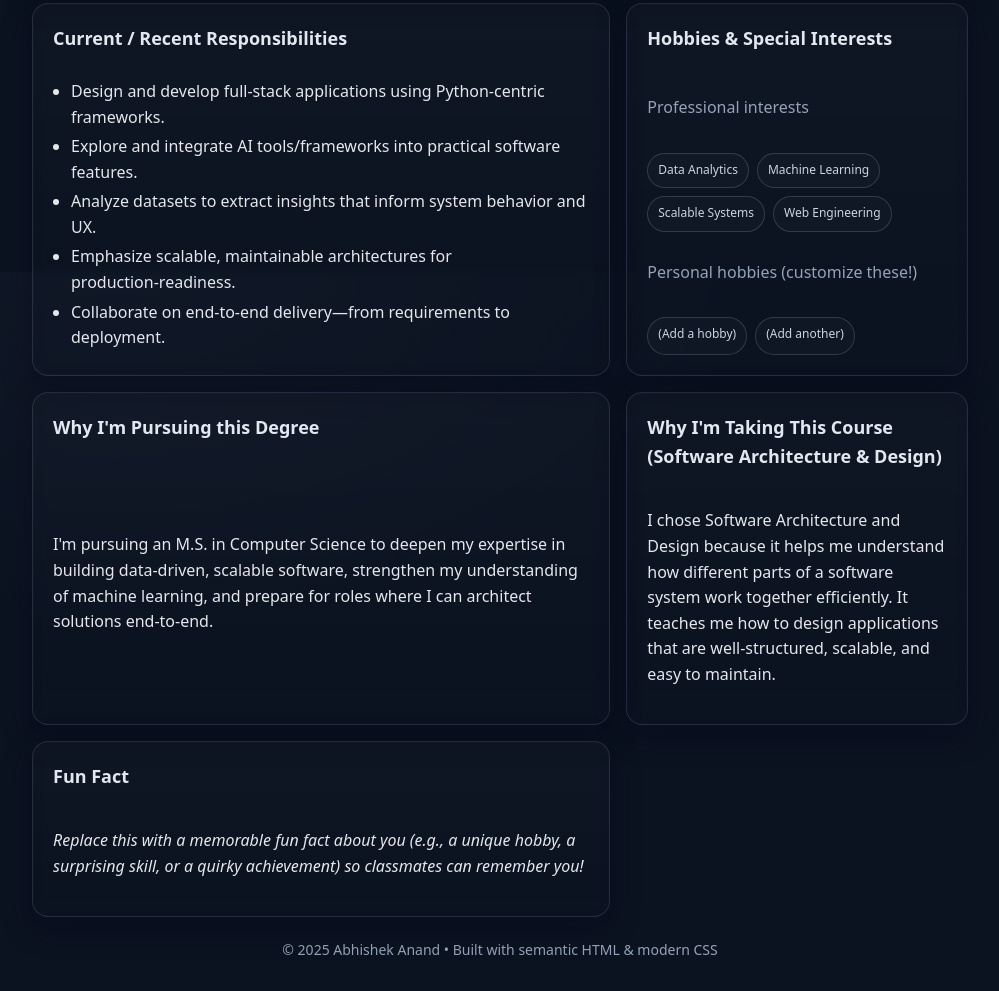
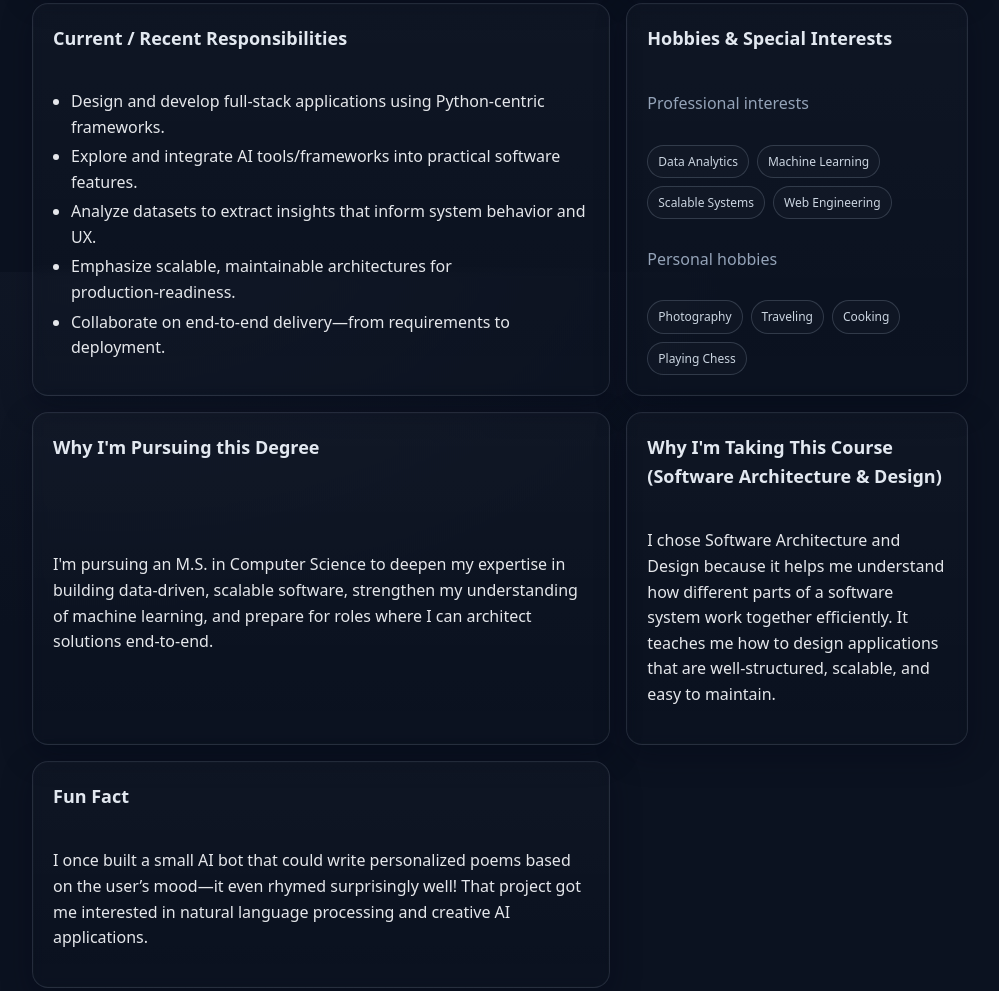
Before and after one commit to abhishekraj2028/abhishekraj2028.github.io, a plain HTML site: page index.html in a window 1280 px wide. Shown: the part 528-1519 px from the top of the page, without its empty margins (140-1139 px from the left). Drawn offline with Linux system fonts and the light colour scheme.

Commit message:
Revise hobbies and fun fact in index.html
Updated personal hobbies section and fun fact.

```diff
--- a/index.html
+++ b/index.html
@@ -60,14 +60,12 @@
 
     .footer{margin-top:22px;color:var(--muted);font-size:14px;text-align:center}
 
-    /* a11y focus */
     a,button,[tabindex] { outline: none; }
     a:focus-visible, button:focus-visible, [tabindex]:focus-visible{ box-shadow:0 0 0 3px var(--ring); border-radius:10px }
 
     .tags{display:flex;flex-wrap:wrap;gap:8px}
     .tag{border:1px solid rgba(148,163,184,.25);padding:6px 10px;border-radius:999px;font-size:12px;color:#cbd5e1;background:rgba(255,255,255,.02)}
 
-    /* small badge row */
     .badges{display:flex;gap:8px;flex-wrap:wrap}
     .badge{font-size:12px;color:#a5b4fc;background:rgba(99,102,241,.1);border:1px solid rgba(99,102,241,.2);padding:6px 10px;border-radius:999px}
 
@@ -132,10 +130,12 @@
           <span class="tag">Scalable Systems</span>
           <span class="tag">Web Engineering</span>
         </div>
-        <p class="muted">Personal hobbies (customize these!)</p>
+        <p class="muted">Personal hobbies</p>
         <div class="tags">
-          <span class="tag">(Add a hobby)</span>
-          <span class="tag">(Add another)</span>
+          <span class="tag">Photography</span>
+          <span class="tag">Traveling</span>
+          <span class="tag">Cooking</span>
+          <span class="tag">Playing Chess</span>
         </div>
       </section>
 
@@ -156,7 +156,7 @@
       <section class="card section" aria-labelledby="funfact">
         <h2 id="funfact">Fun Fact</h2>
         <p>
-          <em>Replace this with a memorable fun fact about you (e.g., a unique hobby, a surprising skill, or a quirky achievement) so classmates can remember you!</em>
+          I once built a small AI bot that could write personalized poems based on the user’s mood—it even rhymed surprisingly well! That project got me interested in natural language processing and creative AI applications.
         </p>
       </section>
     </div>
@@ -165,7 +165,6 @@
   </div>
 
   <script>
-    // Just a tiny enhancement
     document.getElementById('year').textContent = new Date().getFullYear();
   </script>
 </body>
```
